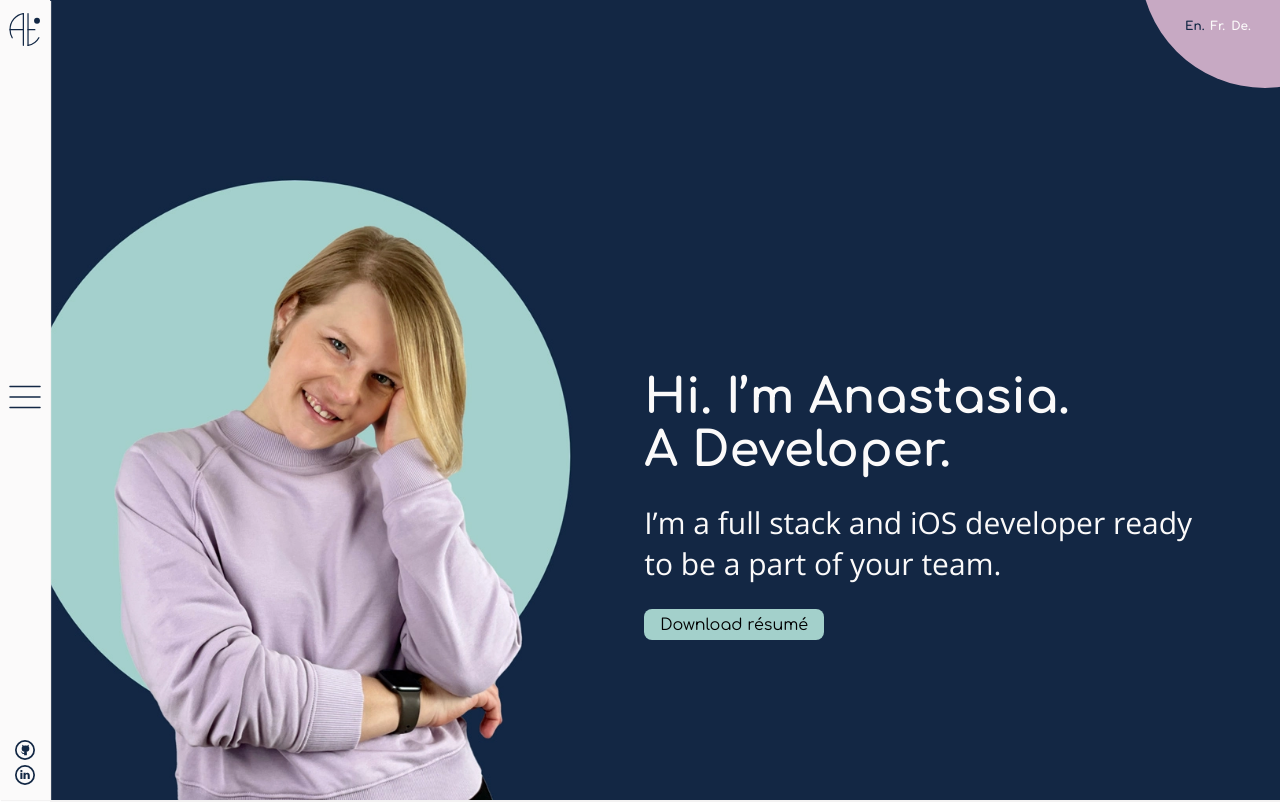
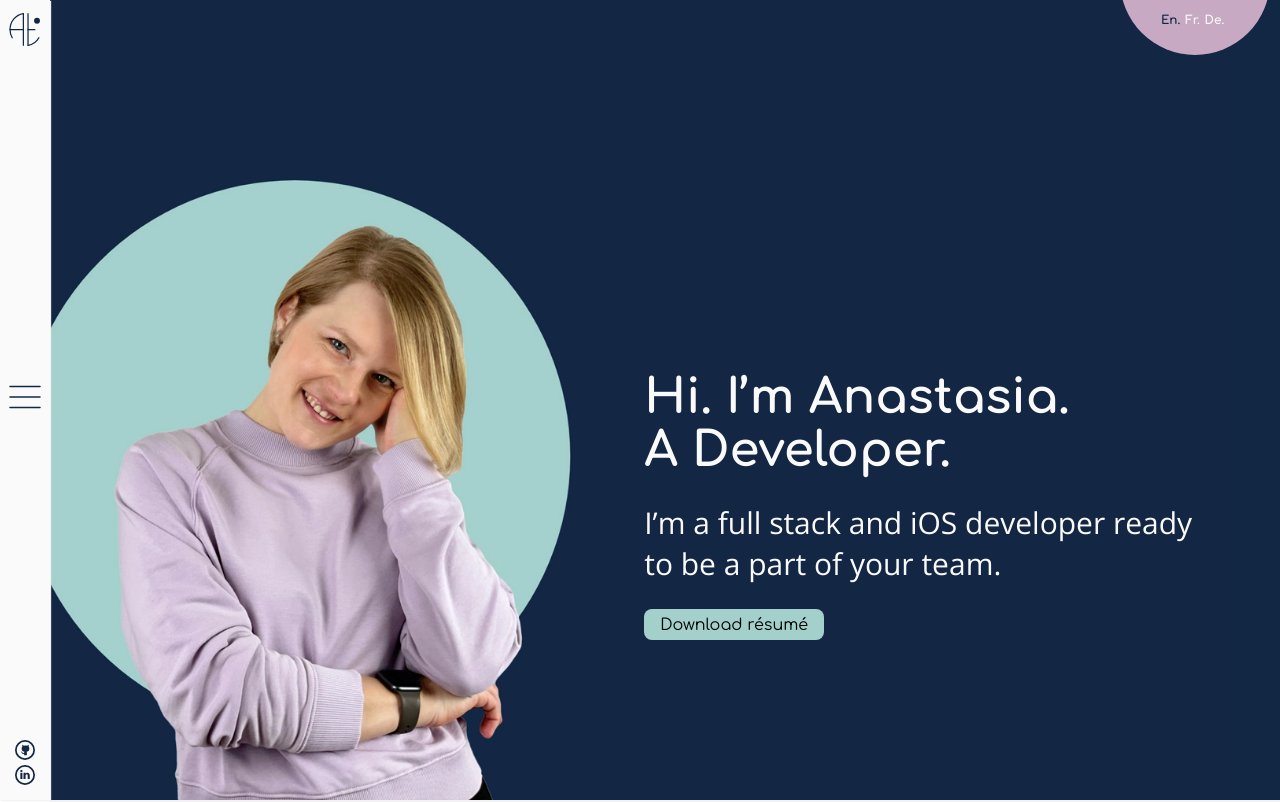
Before and after one commit to anatanczak/my-website-v2, a React (Create React App) app: page / in a window 1280 px wide. Shown: the top 802 px of the page. Built offline with nearby package versions, Linux system fonts and the light colour scheme; what i18next-xhr-backend would draw is missing.

Commit message:
change styles - language select component

```diff
--- a/src/Components/LanguageSelect/styles.scss
+++ b/src/Components/LanguageSelect/styles.scss
@@ -6,48 +6,59 @@
 .LangugageSelectContainer {
   z-index: 3;
   position: fixed;
-  top: -162px;
-  right: -110px;
-  width: 250px;
-  height: 250px;
-  border-radius: 50%;
-  background-color: $main-lilly;
+  top: 0;
+  right: 10px;
+  height: 50px;
+
+  display: flex;
+  align-items: center;
+  justify-content: center;
 
   &-Languages {
-    position: relative;
-    top: 65%;
-    left: 0;
-    width: 60%;
-    height: 50px;
+    padding: 0.5em;
     display: flex;
     align-items: center;
     justify-content: center;
     &-Language {
       font: $language-select-font;
-      margin-left: 0.5em;
-      color: $main-white;
+      color: $main-lilly;
       cursor: pointer;
-    }
-  }
-}
-.activeLangugage {
-  color: $main-darkblue;
-}
-/*  --------------- Mobile ----------------- */
-@media (max-width: $mobile-max-width) and (max-height: $shortmobile-max-height) {
-  .LangugageSelectContainer {
-    top: -175px;
-
-    &-Languages {
-      top: 70%;
+      margin-right: 0.4em;
     }
   }
 }
 
-/*  --------------- Tiny Mobile ----------------- */
-@media (max-width: $tiny-mobile-max-width) {
+/* ---------------------------  Larger screens  --------------------------- */
+@media (min-width: $tablet-min-width) {
   .LangugageSelectContainer {
-    top: -162px;
-    right: -120px;
+    position: absolute;
+    right: 10px;
+    top: -95px;
+    width: 150px;
+    height: 150px;
+    border-radius: 100%;
+    background-color: $main-lilly;
+
+    &-Languages {
+      position: absolute;
+      top: 60%;
+      left: 0;
+      width: 100%;
+      height: 50px;
+      display: flex;
+      align-items: center;
+      justify-content: center;
+
+      &-Language {
+        font: $language-select-font;
+        color: $main-white;
+        cursor: pointer;
+        margin-right: 0.4em;
+      }
+    }
   }
 }
+
+.activeLangugage {
+  color: $main-darkblue;
+}
```
